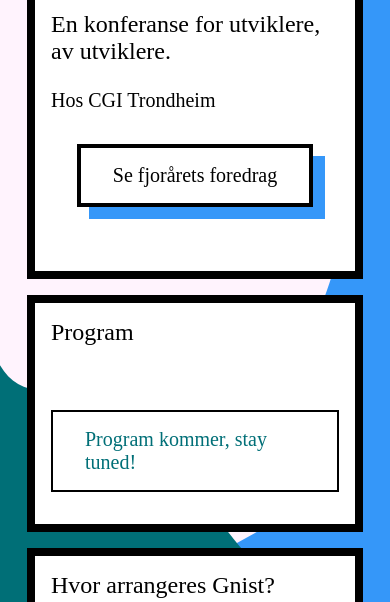
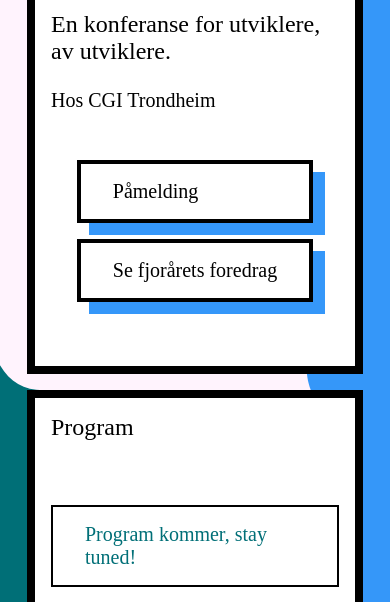
Before and after one commit to mariepauline/mariepauline.github.io, a plain HTML site: page index.html in a window 390 px wide. Shown: the part 242-844 px from the top of the page. Drawn offline with nearby package versions, Linux system fonts and the light colour scheme.

Commit message:
add register button

```diff
--- a/gnist.scss
+++ b/gnist.scss
@@ -259,11 +259,9 @@ body {
 }
 
 .button {
+  width: 35%;
   -webkit-appearance: none;
   font-size: 2rem;
-  @media all and (max-width: 500px) {
-    font-size: 1.25rem;
-  }
   padding: 1rem 2rem;
   border: 4px solid #000;
   font-family: "Futura";
@@ -274,9 +272,12 @@ body {
   box-shadow: 17px 17px 0px 0px #3597F9;
 
   @media all and (max-width: 500px) {
+    font-size: 1.25rem;
+    width: auto;
     -webkit-box-shadow: 12px 12px 0px 0px #3597F9;
     -moz-box-shadow: 12px 12px 0px 0px #3597F9;
     box-shadow: 12px 12px 0px 0px #3597F9;
+    margin-top: 1rem;
   }
 
   &:hover {
--- a/index.html
+++ b/index.html
@@ -9,7 +9,6 @@
     <meta name="viewport" content="width=device-width, initial-scale=1">
     <link rel="stylesheet" href="gnist.css">
     <script src="https://ajax.googleapis.com/ajax/libs/jquery/3.4.1/jquery.min.js"></script>
-    <script src="open-previous-talks.js"></script>
 </head>
 
 <body>
@@ -31,6 +30,9 @@
             </span>
 
             <div class="buttons">
+                <a target="_blank" href="" class="button register" >
+                    Påmelding
+                </a>
                 <a target="_blank" href="https://www.youtube.com/watch?v=3UQ63pt-flk&list=PLB6jI2V7rgYcA51WppeOWJt2XZ_eqpOrW&index=2&t=0s" class="button previous" >
                     Se fjorårets foredrag
                 </a>
```
Also changed, not shown: gnist.css, 1 other file.
